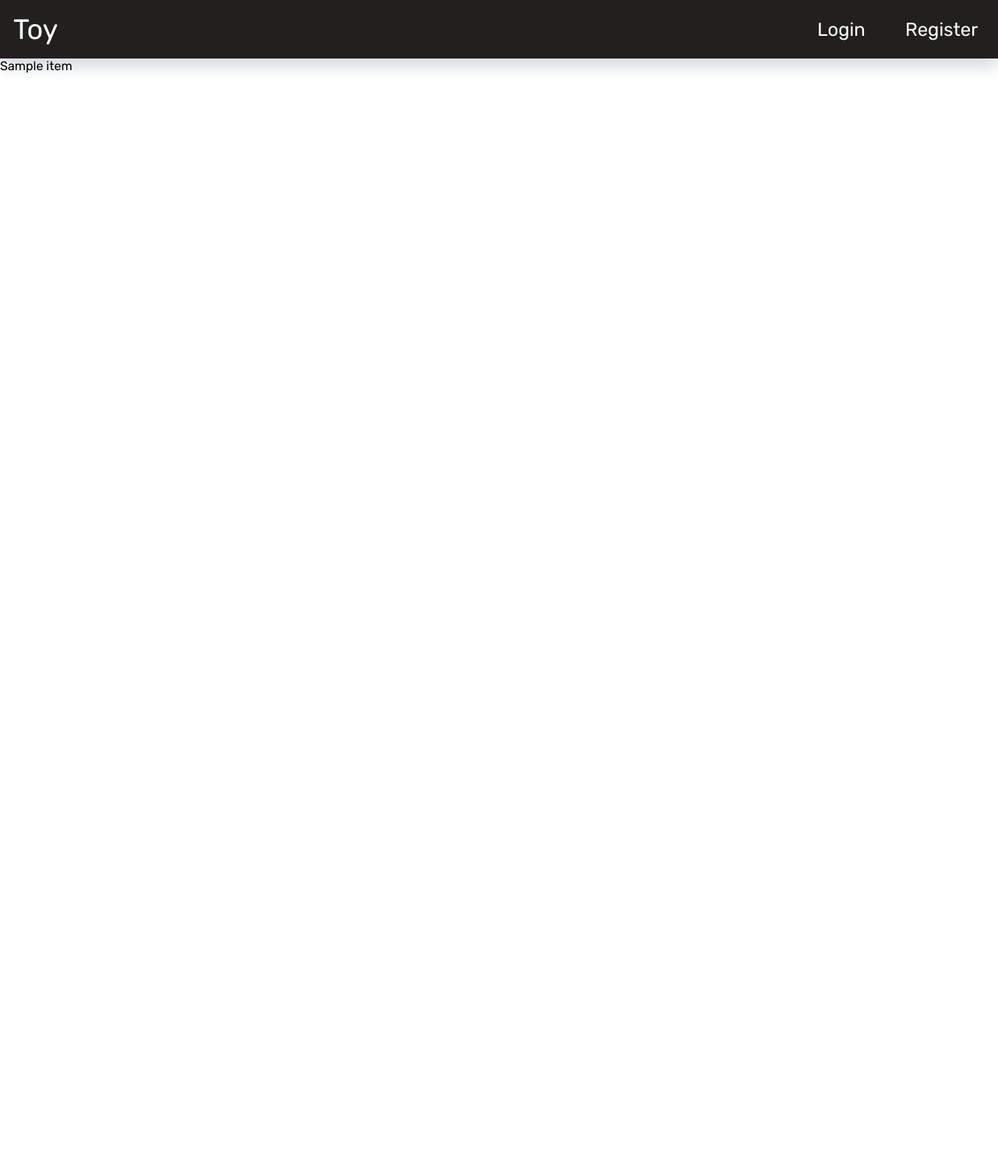
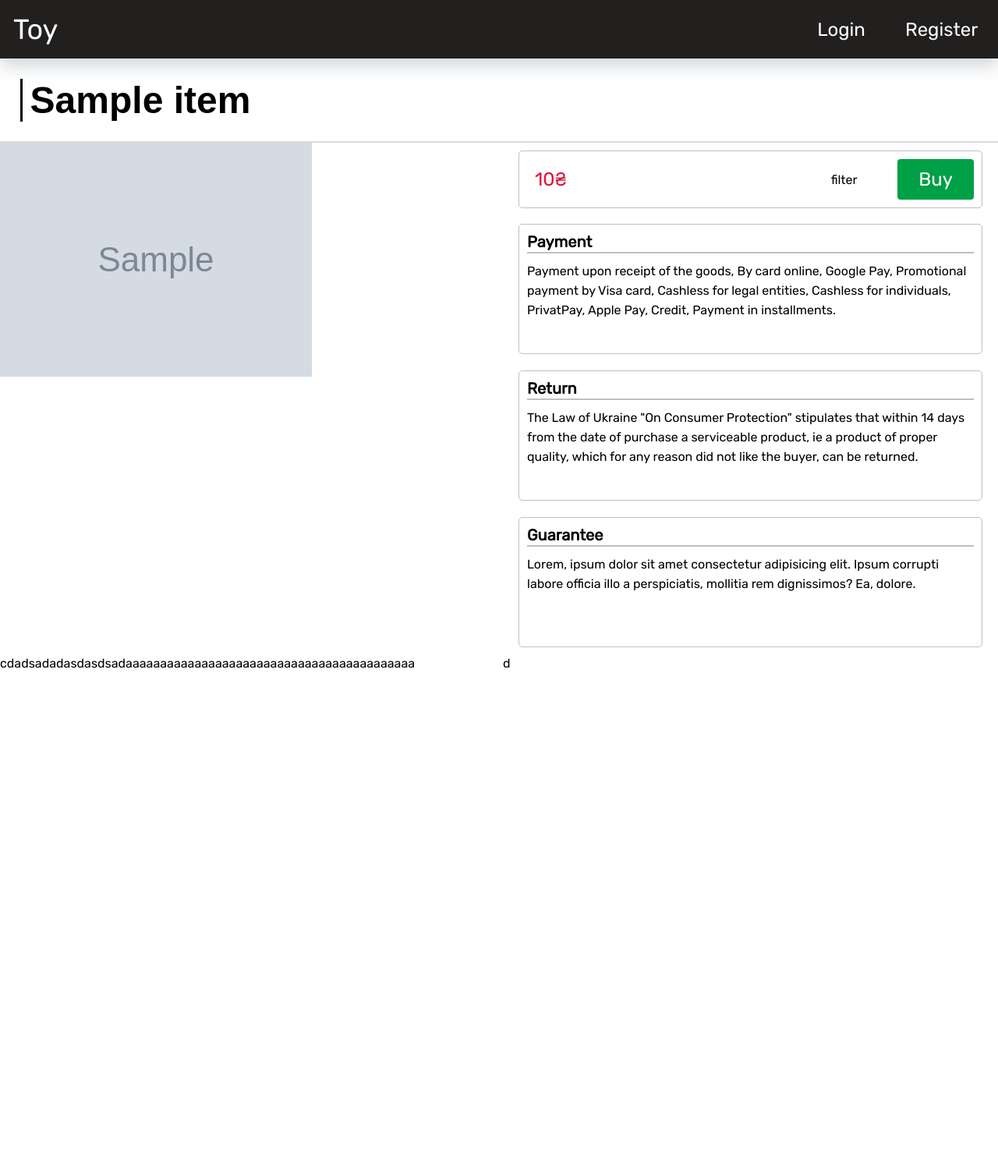
Before and after one commit to MNDonut/MyDjangoProjectKrakenToyShop, a Django app: template product/templates/item_page.html in a window 1280 px wide. Shown: the whole page at 78% size. Before the commit the page ends 94 px from the top, so only its background shows below. Run offline with Django 3.2, Linux system fonts and the light colour scheme; the template is opened without the code that fills it: most values are stand-ins (such as "Sample title", 1, 10 or a date in 2020); grey boxes marked "Sample" are stand-in pictures.

Commit message:
Added item page with a basic style

```diff
--- /dev/null
+++ b/product/static/item_page.css
@@ -0,0 +1,78 @@
+h1 {
+    border-left: 3px solid black;
+    padding: 0 0 0 10px;
+    margin: 2%;
+    font-size: 3em;
+    font-family: Arial, Helvetica, sans-serif;
+}
+
+img {
+    position: sticky;
+    top: 0;
+}
+
+h2 {
+    align-self: center;
+    display: grid;
+    font-size: 20px;
+    border-bottom: 2px solid #c0c0c0;;
+}
+
+.wrapper {
+    border-top: 2px solid #dbdbdb;
+    column-gap: 10px;
+    height: max-content;
+    display: grid;
+    grid-template-rows: 1fr 1fr;
+    grid-template-columns: 1fr 1fr;
+}
+
+.purchase_wrapper {
+    height: max-content;
+    display: grid;
+    grid-template-rows: 1fr 2fr 2fr 2fr;
+}
+
+.purchase_items, .purchase_payment, .purchase_return, .purchase_guarantee {
+    border: 1px solid #c0c0c0;
+    border-radius: 5px;
+    display: grid;
+    margin: 10px 20px;
+    height: max-content;
+    padding: 10px;
+    grid-row-gap: 10px;
+
+}
+
+.purchase_payment, .purchase_return, .purchase_guarantee {
+    grid-template-rows: 1fr 4fr;
+    line-height: 25px;
+}
+
+.purchase_items {
+    justify-content: center;
+    align-items: center;
+    grid-template-columns: 1fr 1fr ;
+}
+
+.purchase_items_price {
+    color: crimson;
+    font-size:24px;
+    padding: 0 0 0 10px;
+}
+
+form {
+    display: flex;
+    align-items: center;
+    justify-content: space-between;
+}
+
+button {
+    padding: 10px 25px;
+    background: #00a046;
+    color: white;
+    cursor: pointer;
+    font-size: 24px;
+    border: 2px solid #00a046;
+    border-radius: 4px;
+}
--- a/product/templates/catalog.html
+++ b/product/templates/catalog.html
@@ -39,7 +39,7 @@
     <div class="main">
         {% for item in filter_main.qs %}
             <div class="item">
-                <a class="item-img" href="{% url 'byName' item.slug%}"><img src="{{ item.image.url }}" alt="No image"></a>
+                <a class="item-img" href="{% url 'byName' item.slug %}"><img src="{{ item.image.url }}" alt="No image"></a>
                 <a href="{% url 'byName' item.slug %}" class="title">{{ item.title }}</a>
                 <span class="price">{{ item.price }}₴</span>
                 {% if item.in_stock %}
--- a/product/templates/item_page.html
+++ b/product/templates/item_page.html
@@ -2,8 +2,40 @@
 
 {% load static %}
 
-{% block title %}{{ item.title }}{% endblock %}
+{% block title %}{{ item.title }} - KrakenToy{% endblock %}
 
 {% block content %}
-{{ item }}
+<link rel="stylesheet" href="{% static 'item_page.css' %}">
+<h1>{{ item.title }}</h1>
+<div class="wrapper">
+    <div class="image_wrapper">
+        <img src="{{ item.image.url }}" alt="">
+    </div>
+    <div class="purchase_wrapper">
+        <div class="purchase_items">
+            <span class="purchase_items_price">{{ item.price }}₴</span>
+            <form method="get">
+                <span><i class="fas fa-balance-scale fa-2x"></i></span>
+                <span><i class="far fa-heart fa-2x"></i></span>
+                {% csrf_token %}
+                <p>filter</p>
+                <button type="submit">Buy</button>
+            </form>
+        </div>
+        <div class="purchase_payment">
+            <h2>Payment</h2>
+            <span>Payment upon receipt of the goods, By card online, Google Pay, Promotional payment by Visa card, Cashless for legal entities, Cashless for individuals, PrivatPay, Apple Pay, Credit, Payment in installments.</span>
+        </div>
+        <div class="purchase_return">
+            <h2>Return</h2>
+            <span>The Law of Ukraine "On Consumer Protection" stipulates that within 14 days from the date of purchase a serviceable product, ie a product of proper quality, which for any reason did not like the buyer, can be returned.</span>
+        </div>
+        <div class="purchase_guarantee">
+            <h2>Guarantee</h2>
+            <span>Lorem, ipsum dolor sit amet consectetur adipisicing elit. Ipsum corrupti labore officia illo a perspiciatis, mollitia rem dignissimos? Ea, dolore.</span>
+        </div>
+    </div>
+    <div class="description_wrapper">cdadsadadasdasdsadaaaaaaaaaaaaaaaaaaaaaaaaaaaaaaaaaaaaaaaaaa</div>
+    <div class="characteristic_wrapper">d</div>
+</div>
 {% endblock %}
--- a/product/views.py
+++ b/product/views.py
@@ -16,14 +16,14 @@ def list(request):
 def byName(request, slug):
     item = Item.objects.get(slug=slug)
     context = {
-        'items': item
+        'item': item
     }
     return render(request, 'item_page.html' , context)
 
 def byCategory(request, slug):
     filtered = Item.objects.filter(category__slug=slug)
     context = {
-        'items': filtered,
+        'item': filtered,
         'category': slug
     }
     return render(request, 'category_page.html' , context)
```
